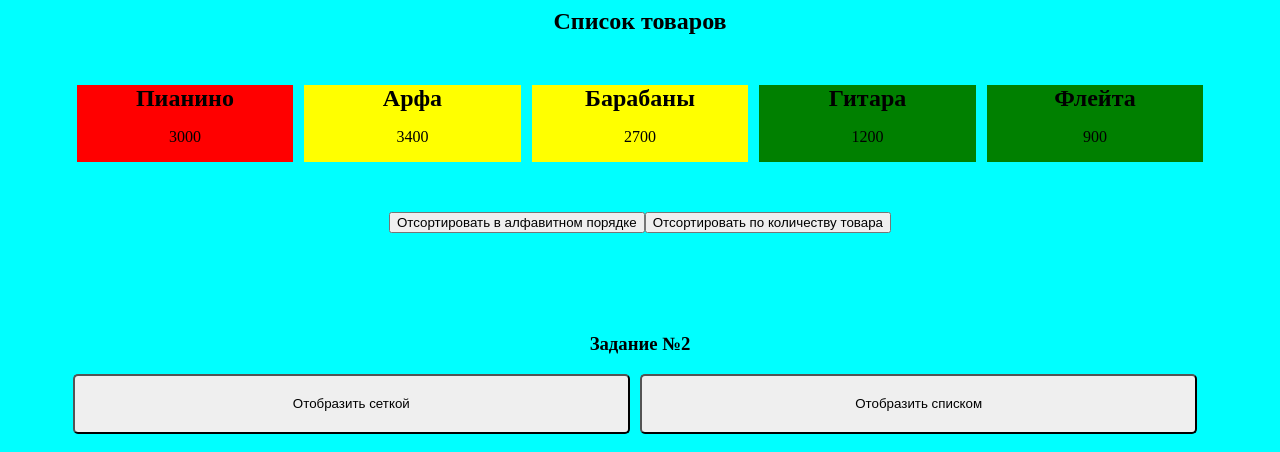
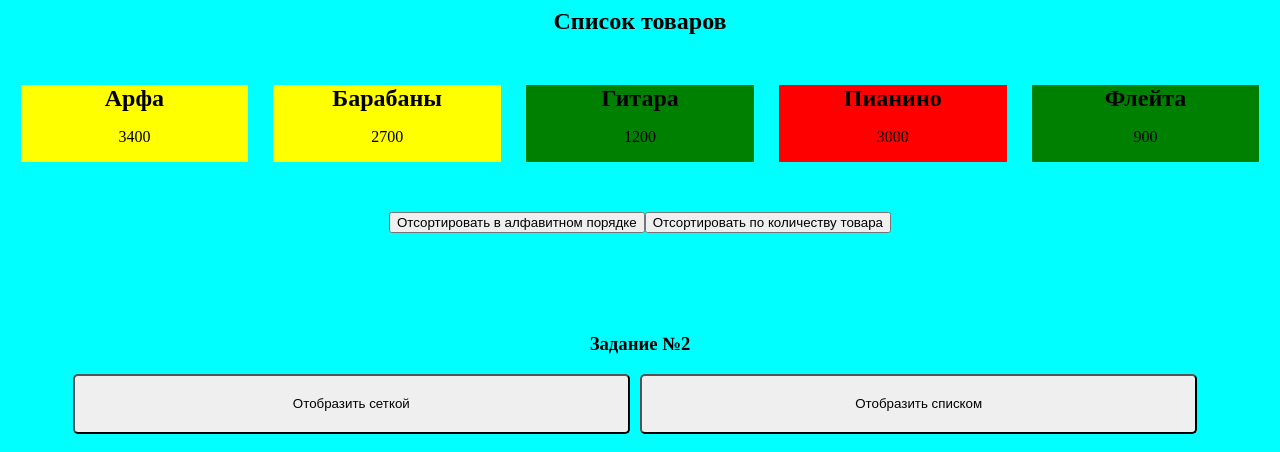
Before and after one commit to AlexeyZh2/vue-homework, a plain HTML site: page homework2/index.html in a window 1280 px wide. Both pictures are taken after a click on the button "Отсортировать в алфавитном порядке". Shown: the top 452 px of the page. Drawn offline with nearby package versions, Linux system fonts and the light colour scheme.

Commit message:
дз-2 дополнительные задания

```diff
--- a/homework2/index.css
+++ b/homework2/index.css
@@ -1,5 +1,8 @@
 body {
     background-color: aqua;
+}
+div {
+    width: 100%;
 }
 #task_one {
     text-align: center;
@@ -16,13 +19,13 @@ background-color: green;
 }
 .task-1 {
     display: flex;
-    width: 90%;
+    width: 100%;
     margin: 50px auto;
     justify-content: space-around;
 }
 .good_container {
     display: inline-block;
-    width: 19%;
+    width: 18%;
 }
 h2 {
     width: 80%;
--- a/homework2/index.html
+++ b/homework2/index.html
@@ -10,9 +10,11 @@
     </head>
     <body>
         <div id="app">
-            <section id = "task_one">
+            <section id="task_one">
                 <h2>Список товаров</h2>
+                <div class="sort" v-if = "sortedByCount">
                     <div class="task-1">
+
                         <div v-for="good in sortGoodsByCount"
                             class="good_container"
                             v-bind:class="{zero: good.count === 0,
@@ -23,25 +25,46 @@
 
                         </div>
                     </div>
-                <button class = "sort_button">Отсортировать в алфавитном порядке</button>
-                <button class = "sort_button">Отсортировать по количеству товара</button>
+                </div>
+                <div class="sort" v-else>
+                    <div class="task-1">
+
+                        <div v-for="good in sortGoodByName"
+                            class="good_container"
+                            v-bind:class="{zero: good.count === 0,
+                            'not-many': good.count <20 && good.count >=1,
+                            many: good.count > 20}">
+                            <h2>{{good.title}}</h2>
+                            <p>{{good.price}}</p>
+
+                        </div>
+                    </div>
+                </div>
+                <button class="sort_button"
+                v-on:click="sortedByCount=false">Отсортировать в алфавитном порядке</button>
+                <button class="sort_button"
+                v-on:click="sortedByCount=true">Отсортировать по количеству товара</button>
             </section>
-            <section id = "task_two">
+            <section id="task_two">
                 <h3>Задание №2</h3>
                 <div class="button_container">
                     <button type="button"
-                     class = "type_list"
+                        class="type_list"
                         v-on:click="typeList=true">Отобразить сеткой</button>
-                    <button type="button" class = "type_list"
+                    <button type="button" class="type_list"
                         v-on:click="typeList=false">Отобразить списком</button>
                 </div>
                 <!-- <div class = "articles_container" v-if = "typeList === true"> -->
-                <div :class = "{articles_container : typeList , articles_container_list : !typeList}" >
-                    <div v-for = "article of articles"
-                    :class="{item_articles : typeList, item_articles_list : !typeList}">
-                        <img :src = "article.image"
-                        :class = "{article_image : typeList, article_image_list:!typeList}">
-                        <h2 :class="{article_title : typeList, article_title_list : !typeList }">{{article.title}}</h2>
+                <div :class="{articles_container : typeList ,
+                    articles_container_list : !typeList}">
+                    <div v-for="article of articles"
+                        :class="{item_articles : typeList, item_articles_list :
+                        !typeList}">
+                        <img :src="article.image"
+                            :class="{article_image : typeList,
+                            article_image_list:!typeList}">
+                        <h2 :class="{article_title : typeList,
+                            article_title_list : !typeList }">{{article.title}}</h2>
                     </div>
 
                 </div>
--- a/homework2/index.js
+++ b/homework2/index.js
@@ -58,6 +58,7 @@ Vue.createApp({
          articles,
          goodsSorted: [],
          typeList: true,
+         sortedByCount: true,
 
       }
    },
@@ -70,7 +71,7 @@ Vue.createApp({
       },
       sortGoodByName() {
          return this.goods.sort(
-            (b1, b2) => b1.title.localCompare(b2.title)
+            (b1, b2) => b1.title.localeCompare(b2.title)
          )
       }
    }
```
Lines whose indentation alone changed are shown as unchanged.
